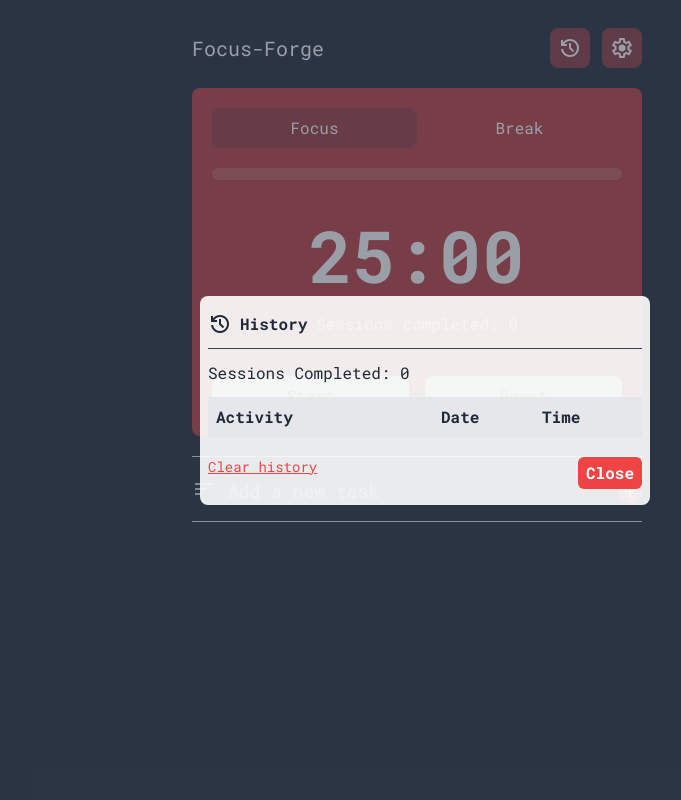
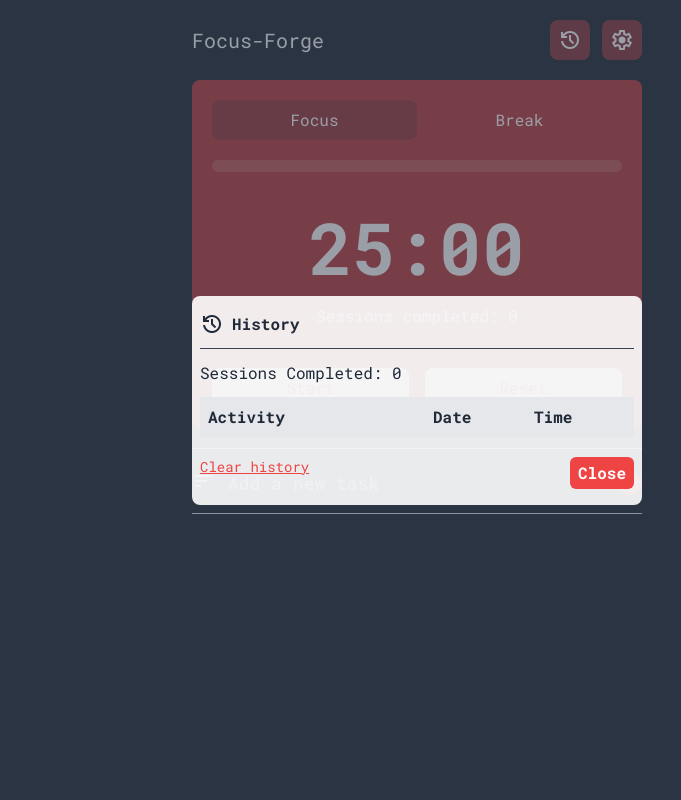
Before and after one commit to YehezkielG/Pomodoro_Timer, a plain HTML site: page src/index.html in a window 1280 px wide. Both pictures are taken after a click on the button "history". Shown: the whole page, without its empty margins (223-904 px from the left). Drawn offline with nearby package versions, Linux system fonts and the light colour scheme.

Commit message:
FIX: padding

```diff
--- a/src/index.html
+++ b/src/index.html
@@ -8,10 +8,11 @@
     <link href="style/style.css" rel="stylesheet" />
     <link rel="stylesheet" href="style/main.css" />
   </head>
-  <body class="bg-gray-800 text-white p-2">
+  <body class="bg-gray-800 text-white sm:m-0 m-2">
     <audio src="Notification/Bell Notification.mp3" id="Audio"></audio>
-    <section class="absolute hidden z-10 top-0 flex items-center w-full bg-gray-700 bg-opacity-50 justify-center h-[100svh]" id="historyInterface">
-      <div class="bg-white/90 z-20 sm:m-5 m-0 text-gray-800 sm:w-[450px] p-2 w-[100%] rounded-lg">
+
+     <section class="fixed inset-0 hidden sm:p-0 p-2 z-10  flex items-center w-full bg-gray-700 bg-opacity-50 justify-center h-[100svh]" id="historyInterface">
+      <div class="bg-white/90 z-20 sm:m-5 text-gray-800 sm:w-[450px] p-2 w-[100%] rounded-lg">
         <div class="flex items-center mt-2">
         <span class="material-symbols-outlined flex items-center mr-2">
           history
@@ -46,7 +47,7 @@
         </button>
         </div>
   </section>
-    <section class="hidden absolute z-10 top-0 flex items-center w-full bg-gray-700 bg-opacity-50 justify-center h-[100svh]" id="settings">
+    <section class="fixed inset-0 hidden sm:p-0 p-2 absolute z-10 top-0 flex items-center w-full bg-gray-700 bg-opacity-50 justify-center h-[100svh] p-2" id="settings">
       <div class="bg-white/90 z-20 sm:m-5 m-0 text-gray-800 sm:w-[450px] p-2 w-[100%] rounded-lg">
         <div class="flex items-center mt-2">
         <span class="material-symbols-outlined flex items-center mr-2">
```
Also changed, not shown: src/style/style.css.
